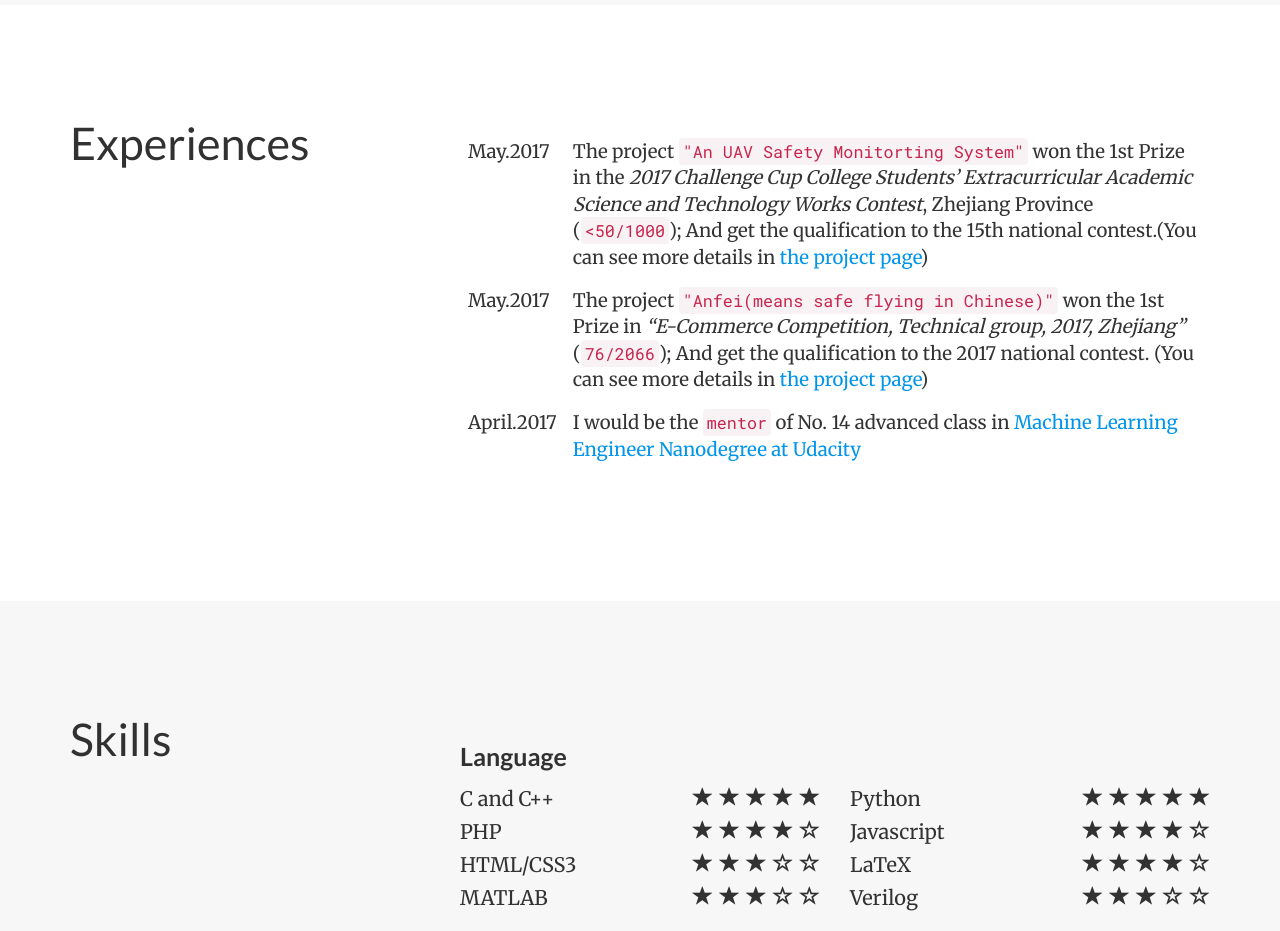
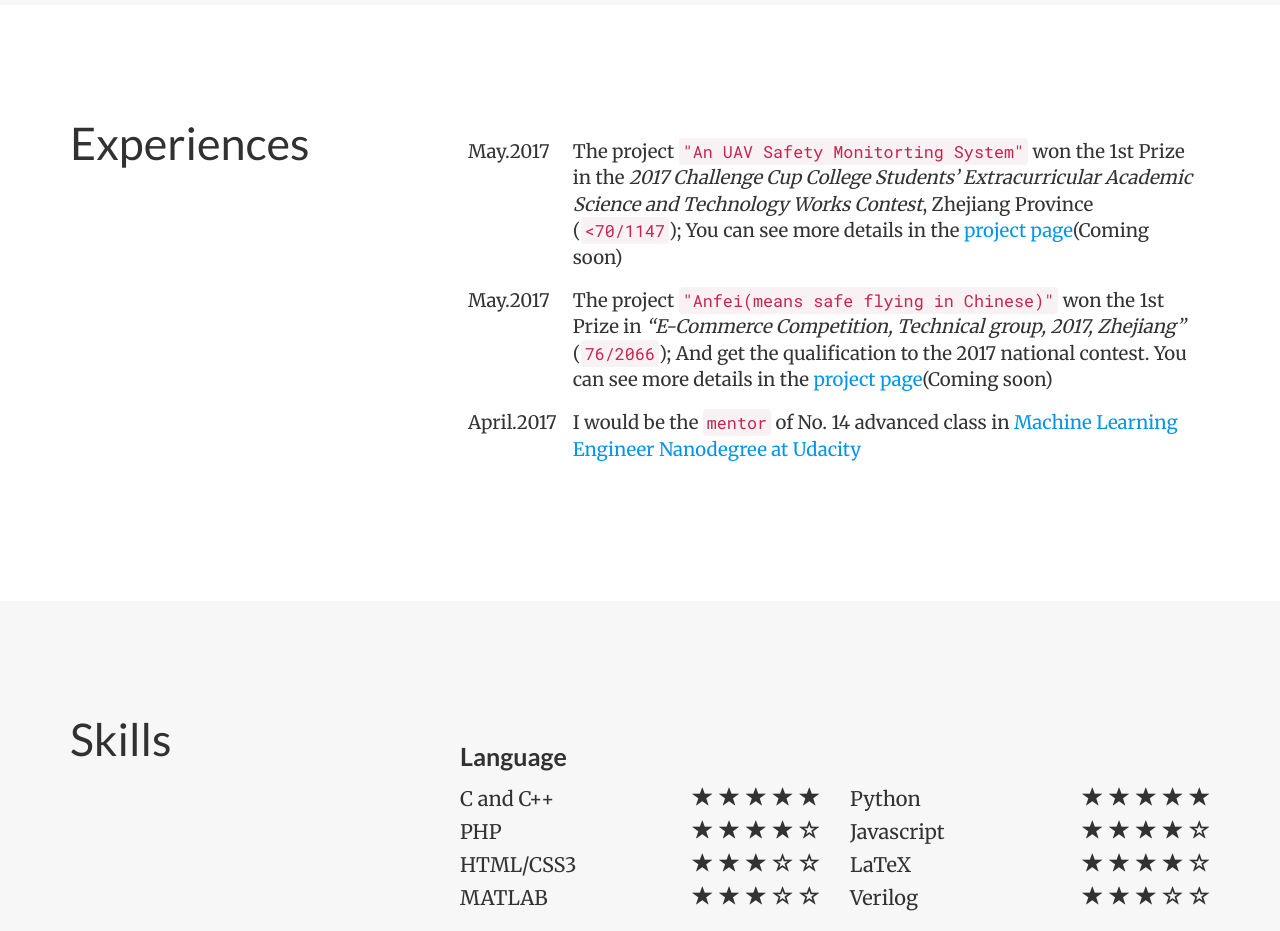
Before and after one commit to wolegechu/wolegechu.github.io, a plain HTML site: page index.html in a window 1280 px wide. Shown: the part 1540-2471 px from the top of the page. Drawn offline with nearby package versions, Linux system fonts and the light colour scheme; some packages are replaced by stand-ins of ours.

Commit message:
update experience

```diff
--- a/index.html
+++ b/index.html
@@ -335,12 +335,12 @@
 <tbody>
 <tr>
 <td>May.2017</td>
-<td>The project <code>&quot;An UAV Safety Monitorting System&quot;</code>  won the 1st Prize in the <em>2017 Challenge Cup College Students&rsquo; Extracurricular Academic Science and Technology Works Contest</em>, Zhejiang Province (<code>&lt;50/1000</code>); And get the qualification to the 15th national contest.(You can see more details in <a href="#project">the project page</a>)</td>
+<td>The project <code>&quot;An UAV Safety Monitorting System&quot;</code>  won the 1st Prize in the <em>2017 Challenge Cup College Students&rsquo; Extracurricular Academic Science and Technology Works Contest</em>, Zhejiang Province (<code>&lt;70/1147</code>); You can see more details in the <a href="#projects">project page</a>(Coming soon)</td>
 </tr>
 
 <tr>
 <td>May.2017</td>
-<td>The project <code>&quot;Anfei(means safe flying in Chinese)&quot;</code> won the 1st Prize in <em>“E-Commerce Competition, Technical group, 2017, Zhejiang”</em> (<code>76/2066</code>); And get the qualification to the 2017 national contest. (You can see more details in <a href="#project">the project page</a>)</td>
+<td>The project <code>&quot;Anfei(means safe flying in Chinese)&quot;</code> won the 1st Prize in <em>“E-Commerce Competition, Technical group, 2017, Zhejiang”</em> (<code>76/2066</code>); And get the qualification to the 2017 national contest. You can see more details in the <a href="#projects">project page</a>(Coming soon)</td>
 </tr>
 
 <tr>
```
